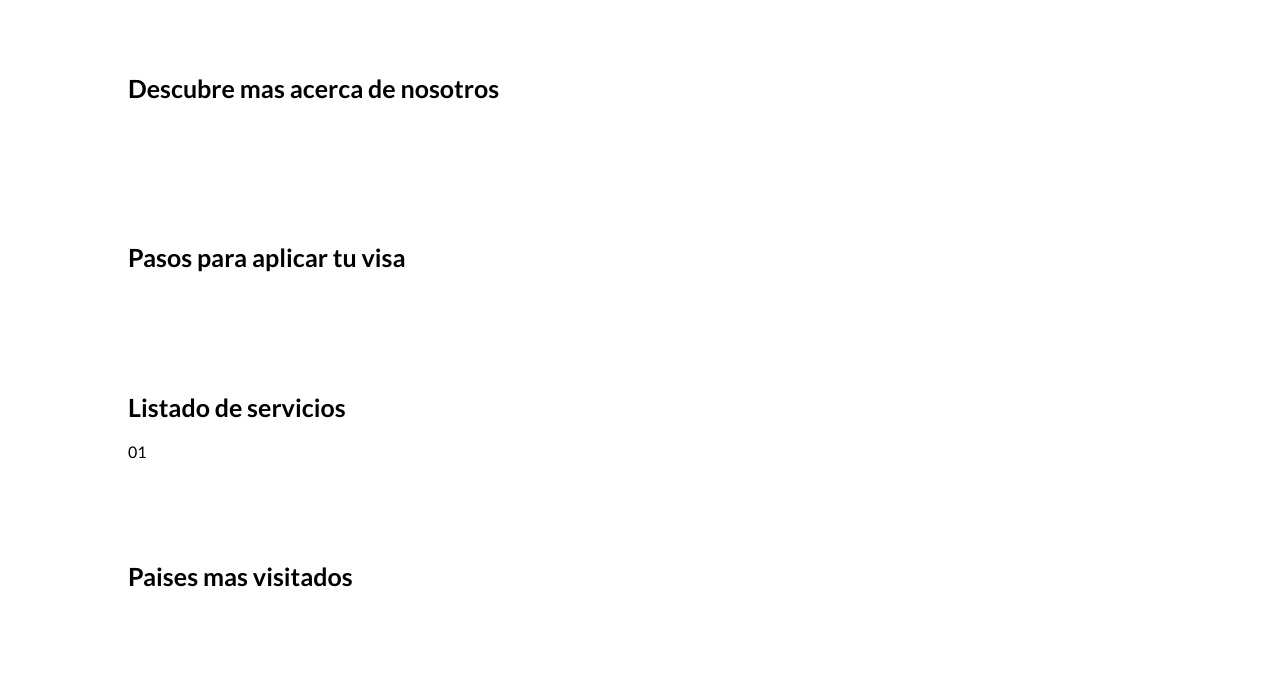
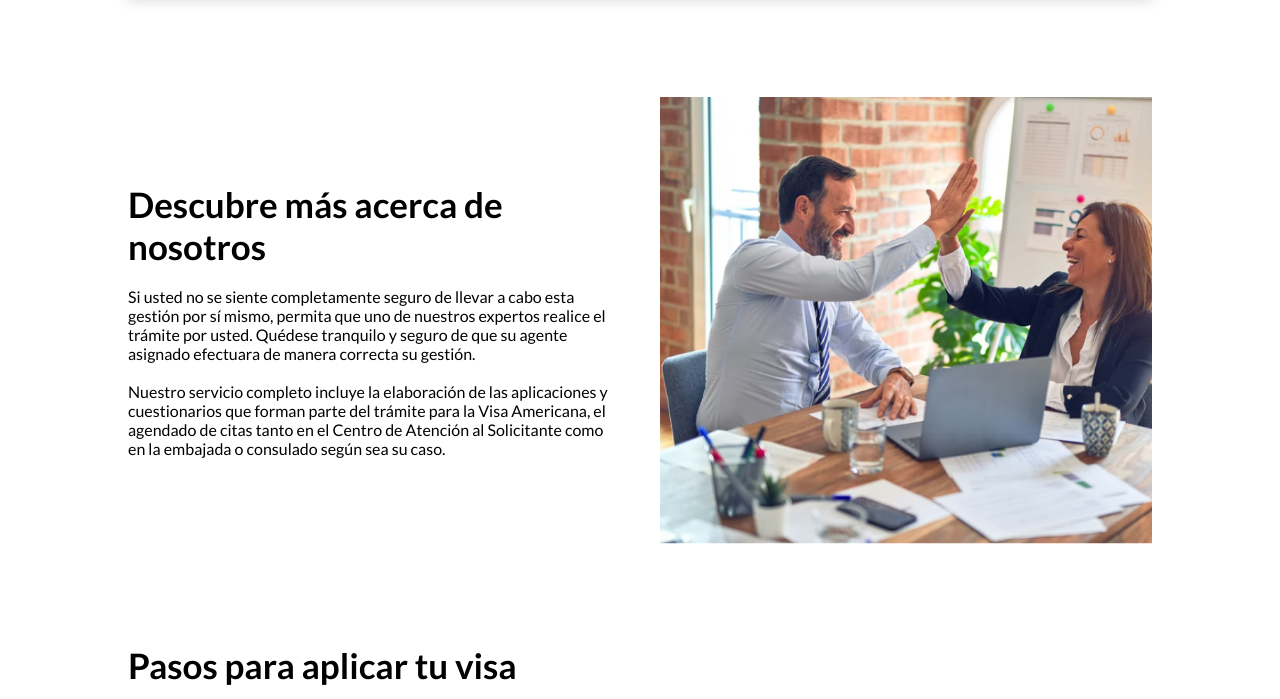
Before and after one commit to DerianPaez/elitetourww.com, a plain HTML site: page public/index.html in a window 1280 px wide. Shown: the part 2861-3560 px from the top of the page. Drawn offline with Linux system fonts and the light colour scheme.

Commit message:
Añadir estilos del About

```diff
--- a/public/index.html
+++ b/public/index.html
@@ -89,14 +89,17 @@
       </div>
     </div>
   </section>
-  <main>
+  <main class="about">
     <div class="wrapper">
-      <div class="-container">
-        <h2>Descubre mas acerca de nosotros</h2>
-        <p></p>
-        <p></p>
-        <figure>
-          <img src="" alt="">
+      <div class="about-container">
+        <div class="about-text">
+          <h2>Descubre más acerca de nosotros</h2>
+          <p>Si usted no se siente completamente seguro de llevar a cabo esta gestión por sí mismo, permita que uno de nuestros expertos realice el trámite por usted. Quédese tranquilo y seguro de que su agente asignado efectuara de manera correcta su gestión.</p>
+          <br>
+          <p>Nuestro servicio completo incluye la elaboración de las aplicaciones y cuestionarios que forman parte del trámite para la Visa Americana, el agendado de citas tanto en el Centro de Atención al Solicitante como en la embajada o consulado según sea su caso.</p>
+        </div>
+        <figure class="about-image">
+          <img src="./static/images/Nosotros.png" alt="Nosotros">
         </figure>
       </div>
     </div>
--- a/public/static/css/responsive.css
+++ b/public/static/css/responsive.css
@@ -1,13 +1,15 @@
 @media screen and (min-width: 768px) {
 
-  /* Header ============== */
-
+  /* Global ============== */
   h1 {
     font-size: 44px;
   }
 
+  h2 {
+    font-size: 35px;
+  }
+
   /* Header ============== */
-
   .open-menu {
     display: none;
   }
@@ -26,14 +28,41 @@
   .menu-list {
     grid-auto-flow: column;
   }
+
+  /* Banner ============== */
+
+
+  /* Process-visa ============== */
+
+
+  /* Visas-types ============== */
+
+
+  /* About ============== */
+  .about-container {
+    grid-template-columns: 1fr 1fr;
+    justify-content: center;
+    align-items: center;
+  }
+
 }
 
 
 @media screen and (min-width: 1024px) {
   /* Banner ============== */
-
   .banner-container {
     width: 55%;
     gap: 30px;
   }
+
+  /* Process-visa ============== */
+
+
+  /* Visas-types ============== */
+
+
+  /* About ============== */
+  .about-container {
+    gap: 40px;
+  }
 }
--- a/public/static/css/styles.css
+++ b/public/static/css/styles.css
@@ -204,3 +204,23 @@ button {
 .visa-types-card-img img{
   width: 100%;
 }
+
+/* About ============== */
+.about-container {
+  display: grid;
+  grid-template-columns: 1fr;
+  gap: 20px;
+}
+
+.about-image {
+  display: block;
+  width: 100%;
+  height: 100%;
+}
+
+.about-image img {
+  width: 100%;
+  height: 100%;
+  max-height: 500px;
+  object-fit: cover;
+}
```
